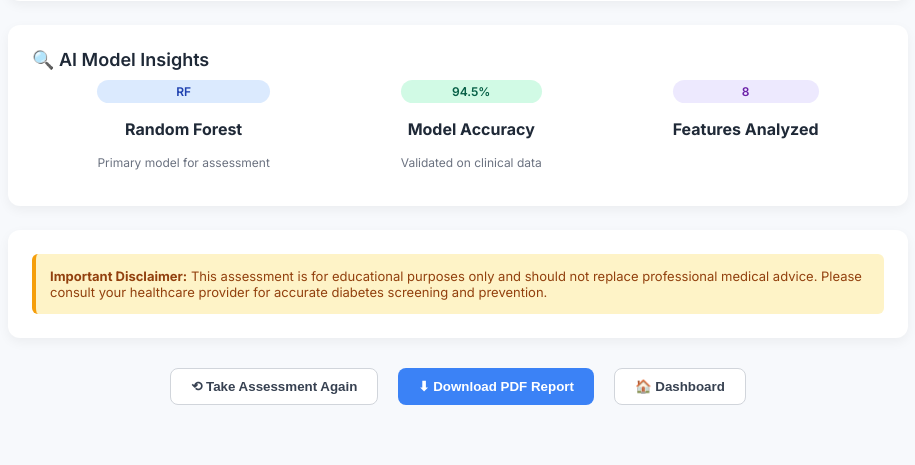
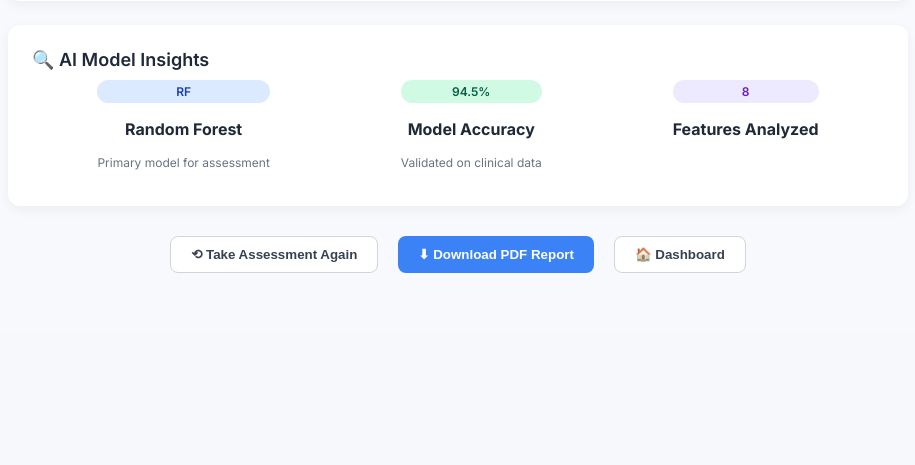
Before and after one commit to BHAVANAKADAVERU/diabetes_risk_assessment, a Flask app: template templates/results.html in a window 1280 px wide. Shown: the part 703-1168 px from the top of the page, without its empty margins (182-1097 px from the left). After the commit the page ends 976 px from the top, so only its background shows below. Run offline with Flask 3, Linux system fonts and the light colour scheme; the template is opened without the code that fills it, so the values that code supplies are empty; parts of the project's set-up code (start-up, migrations or seed data) failed here and were passed over; some libraries are stand-ins or nearby versions.

Commit message:
Add new features

```diff
--- a/templates/results.html
+++ b/templates/results.html
@@ -207,12 +207,7 @@
       </div>
     </div>
 
-    <!-- Disclaimer -->
-    <div class="card">
-      <div class="disclaimer">
-        <strong>Important Disclaimer:</strong> This assessment is for educational purposes only and should not replace professional medical advice. Please consult your healthcare provider for accurate diabetes screening and prevention.
-      </div>
-    </div>
+
 
     <!-- Actions -->
     <div class="actions">
```
